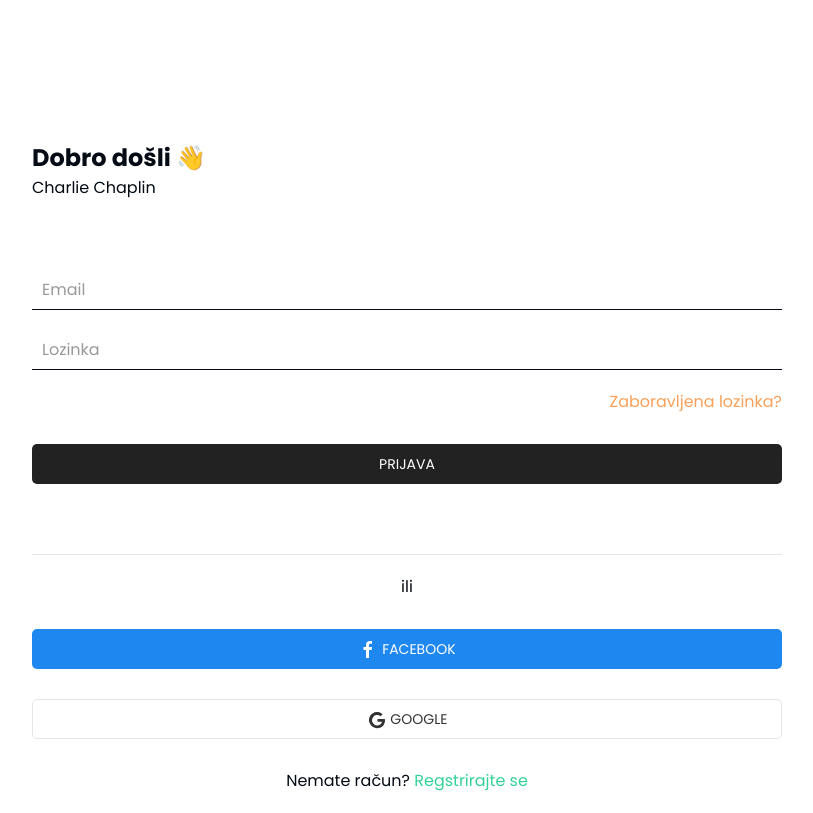
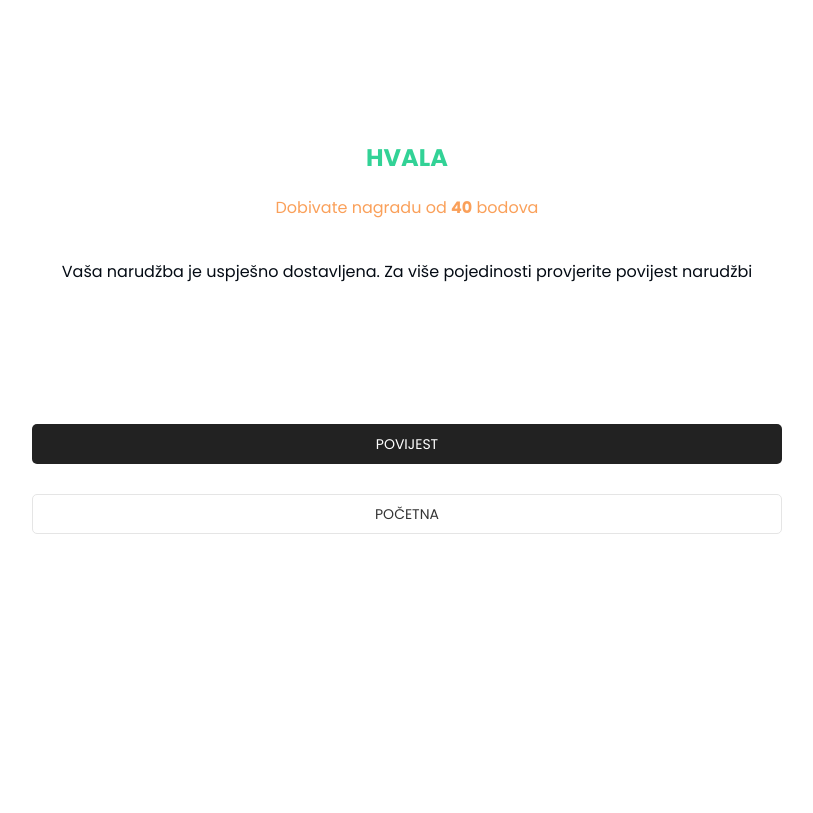
Before and after one commit to vanjasavic/lojalti, a React (Create React App) app: page / in a window 1280 px wide. Shown: the whole page, without its empty margins (233-1046 px from the left). Built offline with nearby package versions, Linux system fonts and the light colour scheme.

Commit message:
Thank you, order

```diff
--- a/src/components/Login.js
+++ b/src/components/Login.js
@@ -27,10 +27,9 @@ export default function Login() {
 
             </form>
 
-            <hr/>
+            <p className="uk-heading-line uk-text-center"><span>ili</span></p>
 
             <div>
-                <p className="uk-text-center">ili</p>
                 <button className="uk-button uk-button-primary uk-align-center uk-border-rounded uk-width-1-1"><span data-uk-icon="facebook"></span> Facebook</button>
                 <button className="uk-button uk-button-default uk-align-center uk-border-rounded uk-width-1-1"><span data-uk-icon="google"></span> Google</button>
                 <p className="uk-text-center">Nemate račun? <span className="uk-text-success">Regstrirajte se</span></p>
--- a/src/components/Order.js
+++ b/src/components/Order.js
@@ -29,7 +29,7 @@ export default function Order() {
 
                     </div>
 
-                    <button className="uk-button uk-button-secondary uk-align-center uk-border-rounded uk-width-1-1 uk-margin-medium-top">Dodaj u naruđbu</button>
+                    <button className="uk-button uk-button-secondary uk-align-center uk-border-rounded uk-width-1-1 uk-margin-medium-top">Dodaj u narudžbu</button>
 
                 </div>
 
--- /dev/null
+++ b/src/components/ThankYou.js
@@ -0,0 +1,21 @@
+import React from 'react'
+
+export default function ThankYou() {
+    return (
+        <div className="uk-container uk-container-xsmall uk-margin-xlarge-top">
+
+            <p className="uk-text-center uk-text-uppercase uk-text-large uk-text-success uk-text-bold">Hvala</p>
+
+            <p className="uk-text-center uk-text-warning">Dobivate nagradu od <span className="uk-text-bold">40</span> bodova</p>
+
+            <p className="uk-text-center uk-margin-medium-top">Vaša narudžba je uspješno dostavljena. Za više pojedinosti provjerite povijest narudžbi</p>
+
+            <div className="uk-margin-xlarge-top">
+                <button className="uk-button uk-button-secondary uk-align-center uk-border-rounded uk-width-1-1">Povijest</button>
+                <button className="uk-button uk-button-default uk-align-center uk-border-rounded uk-width-1-1">Početna</button>
+            </div>
+
+
+        </div>
+    )
+}
--- a/src/index.js
+++ b/src/index.js
@@ -2,7 +2,7 @@ import React from 'react';
 import ReactDOM from 'react-dom';
 import './index.css';
 
-import Login from './components/Login';
+import ThankYou from './components/ThankYou';
 import reportWebVitals from './reportWebVitals';
 
 import "uikit/dist/css/uikit.min.css";
@@ -16,7 +16,7 @@ UIkit.use(Icons);
 
 ReactDOM.render(
   <React.StrictMode>
-    <Login />
+    <ThankYou />
   </React.StrictMode>,
   document.getElementById('root')
 );
```
Also changed, not shown: 1 other file (tests, documents, lock files or other folders).
